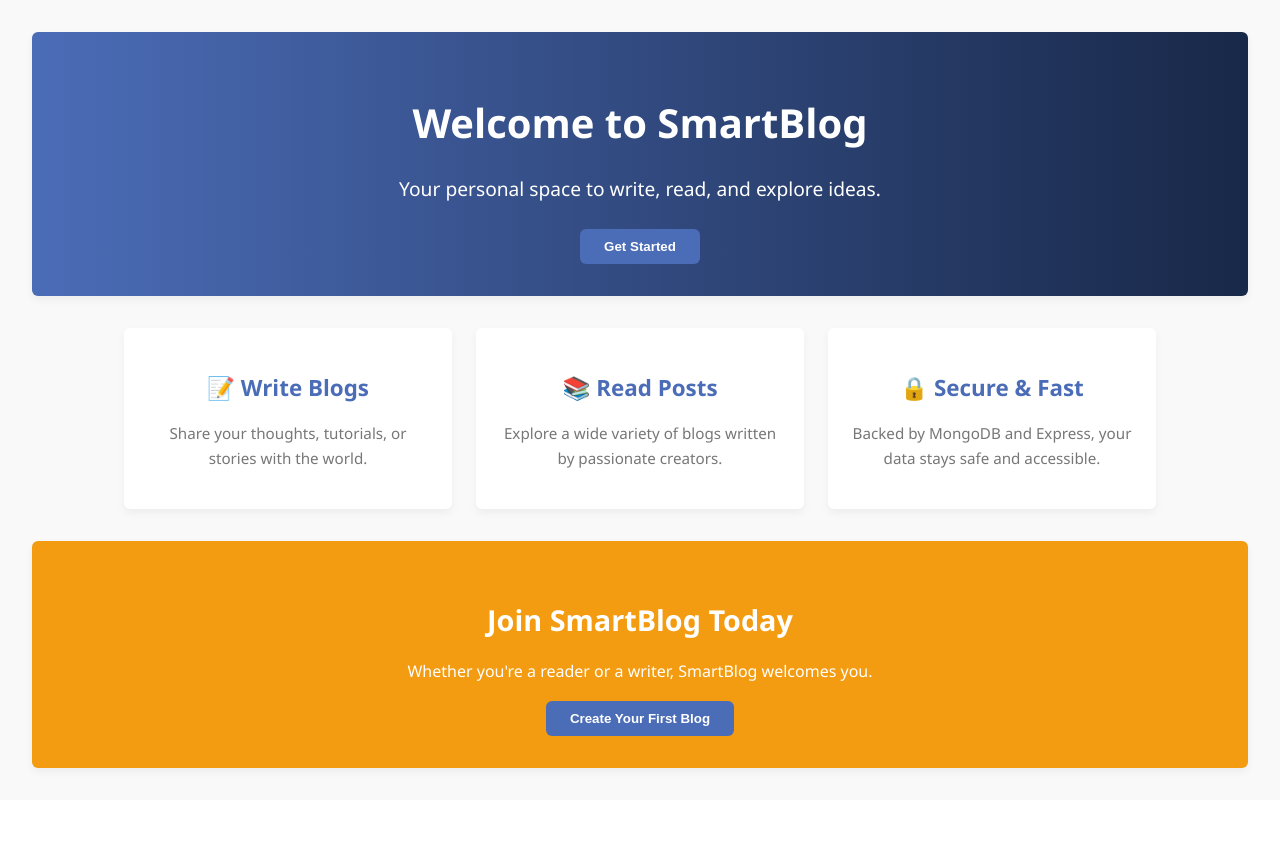
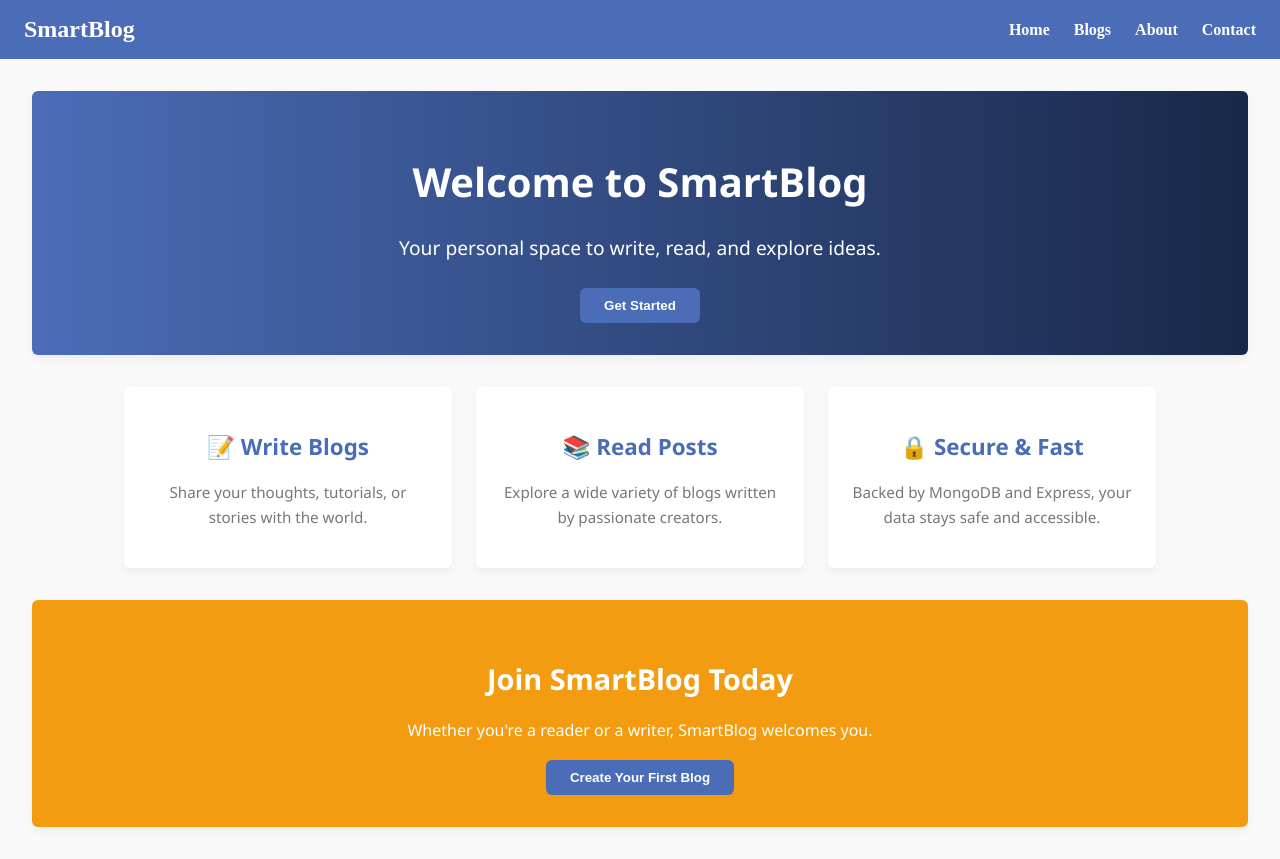
Before and after one commit to codingeet/blog_site, a React (Create React App) app in the folder frontend/: page / in a window 1280 px wide. Before the commit the page ends 800 px from the top, so only its background shows below. Built offline with nearby package versions, Linux system fonts and the light colour scheme.

Commit message:
header component added

```diff
--- a/frontend/package.json
+++ b/frontend/package.json
@@ -9,6 +9,7 @@
     "@testing-library/user-event": "^13.2.1",
     "react": "^19.1.0",
     "react-dom": "^19.1.0",
+    "react-router-dom": "^7.6.3",
     "react-scripts": "5.0.1",
     "web-vitals": "^2.1.0"
   },
--- a/frontend/src/App.js
+++ b/frontend/src/App.js
@@ -1,10 +1,13 @@
+import { BrowserRouter } from "react-router-dom";
+import Header from "./components/Header";
 import Home from "./pages/Home";
 
 function App() {
   return (
-    <div className="App">
+  <BrowserRouter>
+      <Header/>
       <Home />
-    </div>
+   </BrowserRouter>
   );
 }
 
--- /dev/null
+++ b/frontend/src/components/Header.jsx
@@ -0,0 +1,31 @@
+ import React, { useState } from "react";
+import { Link } from "react-router-dom";
+import "../styles/Header.css";
+// import "../styles/theme.css";
+
+const Header = () => {
+  const [menuOpen, setMenuOpen] = useState(false);
+
+  const toggleMenu = () => setMenuOpen(!menuOpen);
+
+  return (
+    <header className="site-header">
+      <div className="logo">
+        <Link to="/">SmartBlog</Link>
+      </div>
+
+      <nav className={`nav-links ${menuOpen ? "open" : ""}`}>
+        <Link to="/">Home</Link>
+        <Link to="/blogs">Blogs</Link>
+        <Link to="/about">About</Link>
+        <Link to="/contact">Contact</Link>
+      </nav>
+
+      <button className="menu-toggle" onClick={toggleMenu}>
+        ☰
+      </button>
+    </header>
+  );
+};
+
+export default Header;
--- /dev/null
+++ b/frontend/src/styles/Header.css
@@ -0,0 +1,74 @@
+ /* Header Container */
+.site-header {
+  display: flex;
+  align-items: center;
+  justify-content: space-between;
+  padding: var(--spacing-md) var(--spacing-lg);
+  background-color: var(--primary-color);
+  color: var(--white);
+  position: sticky;
+  top: 0;
+  z-index: 999;
+}
+
+/* Logo */
+.logo a {
+  text-decoration: none;
+  color: var(--white);
+  font-size: 1.5rem;
+  font-weight: var(--heading-font-weight);
+}
+
+/* Navigation Links */
+.nav-links {
+  display: flex;
+  gap: var(--spacing-lg);
+}
+
+.nav-links a {
+  color: var(--white);
+  text-decoration: none;
+  font-weight: var(--heading-font-weight);
+  transition: color 0.2s;
+}
+
+.nav-links a:hover {
+  color: var(--accent-color);
+}
+
+/* Hamburger Button */
+.menu-toggle {
+  display: none;
+  background: none;
+  color: var(--white);
+  font-size: 1.5rem;
+  border: none;
+  cursor: pointer;
+}
+
+/* Responsive Design */
+@media (max-width: 768px) {
+  .menu-toggle {
+    display: block;
+  }
+
+  .nav-links {
+    position: absolute;
+    top: 60px;
+    right: 0;
+    flex-direction: column;
+    background-color: var(--secondary-color);
+    padding: var(--spacing-md);
+    border-radius: var(--border-radius);
+    box-shadow: var(--box-shadow);
+    display: none;
+  }
+
+  .nav-links.open {
+    display: flex;
+  }
+
+  .nav-links a {
+    padding: var(--spacing-sm) 0;
+  }
+}
```
Also changed, not shown: 1 other file (tests, documents, lock files or other folders).
